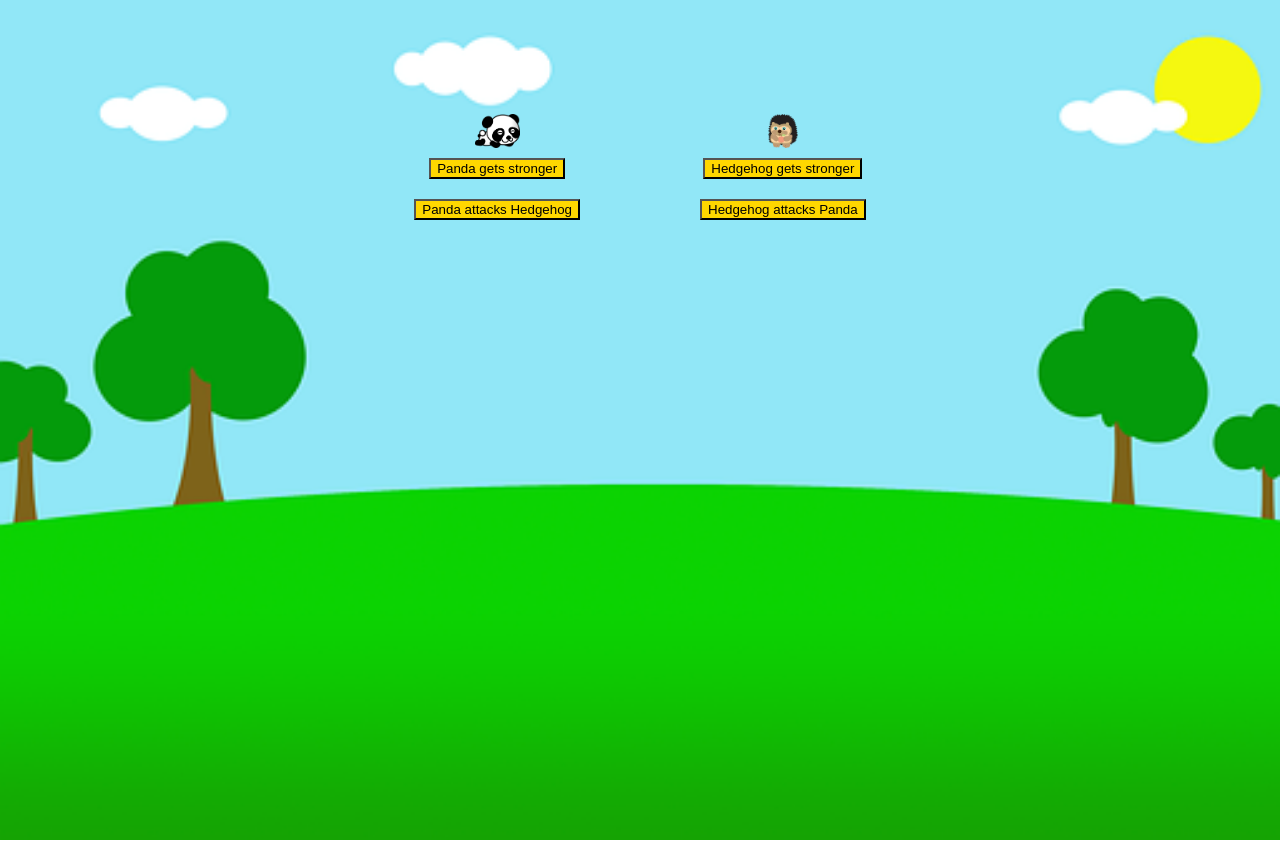
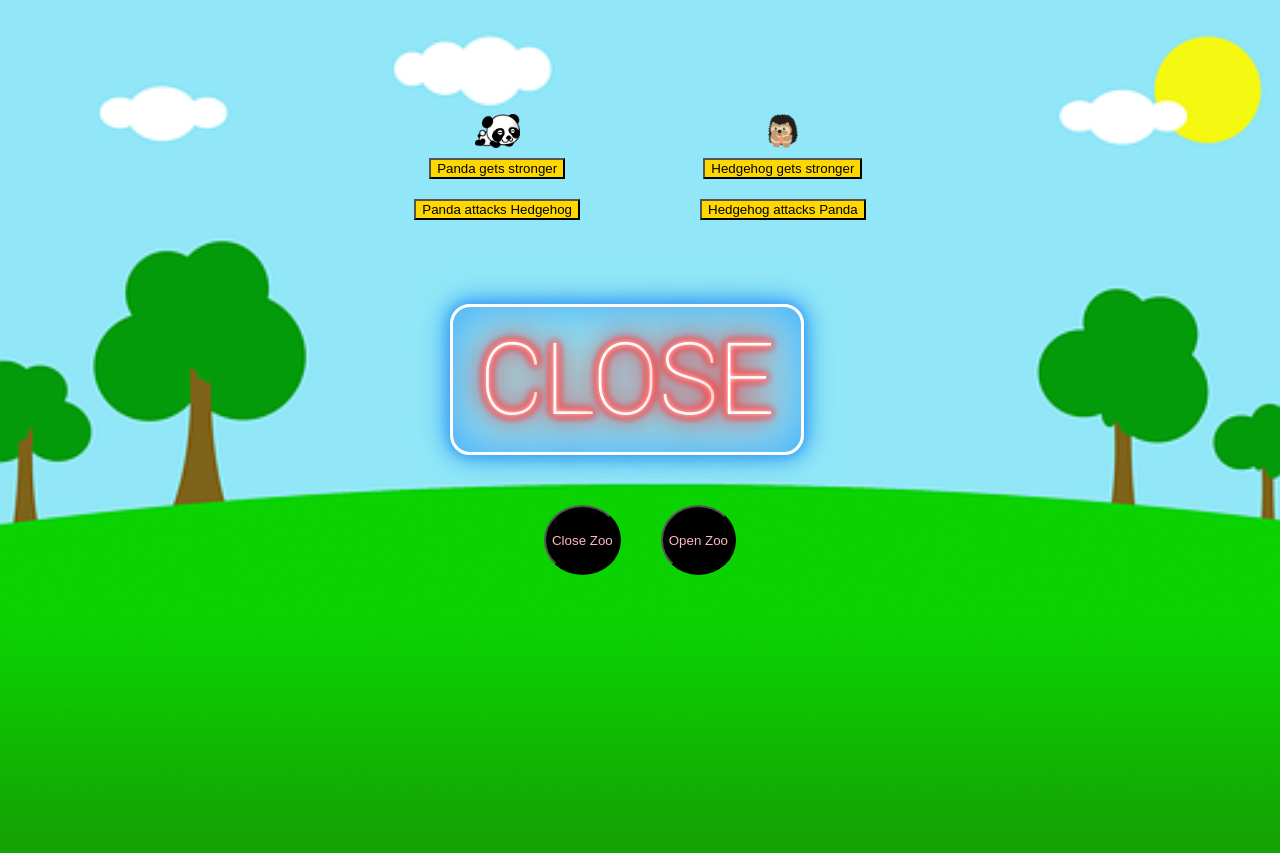
Before and after one commit to alicehsing/busy-zoo, a React (Create React App) app: page / in a window 1280 px wide. Built offline with nearby package versions, Linux system fonts and the light colour scheme.

Commit message:
the sign changes to open or closed on click of a button

```diff
--- a/src/App.js
+++ b/src/App.js
@@ -1,10 +1,13 @@
 import './App.css';
 import { useState } from 'react';
+import Sign from './Sign/Sign';
 
 
 function App() {
   const [pandaSize, setPandaSize] = useState(30);
   const [hedgehogSize, sethedgehogSize] = useState(30);
+  const [isOpen, setIsOpen] = useState(false);
+
 
   return (
     <div className="App">
@@ -22,8 +25,12 @@ function App() {
         </div>
       </section>
 
-      <section className="door">
-
+      <section className="sign">
+        <Sign isOpen={isOpen} />
+        <div className="sign-button">
+          <button onClick={() => setIsOpen(false)}>Close Zoo</button>
+          <button onClick={() => setIsOpen(true)}>Open Zoo</button>
+        </div>
       </section>
 
       <section className="parade">
--- /dev/null
+++ b/src/Sign/Sign.css
@@ -0,0 +1,107 @@
+@import url(https://fonts.googleapis.com/css?family=Roboto:100);
+
+:root {
+  --text-color: #f00;
+  --border-color: #3da7f8;
+  --animation-time: 1s;
+  --text-shadow: 0 0 5px #fff, 0 0 10px #fff, 0 0 5px var(--text-color),
+    0 0 10px var(--text-color), 0 0 10px var(--text-color),
+    0 0 10px var(--text-color), 0 0 10px var(--text-color),
+    0 0 20px var(--text-color), 0 0 30px var(--text-color),
+    0 0 40px var(--text-color), 0 0 55px var(--text-color),
+    0 0 75px var(--text-color);
+  --box-shadow: inset 0 0 50px var(--border-color), 0 0 10px var(--border-color),
+    0 0 20px var(--border-color), 0 0 30px var(--border-color);
+}
+
+p {
+  background-color: transparent;
+  border: 3px solid rgba(255, 255, 255, 0.33);
+  border-radius: 20px;
+  /* transform: rotate(-6deg); */
+  animation: turnOnBorder 0.24s forwards step-end,
+    flickerBorder calc(var(--animation-time) * 16) infinite step-end 1s;
+  padding: 14px 24px;
+  font-family: Roboto;
+  margin: 0px;
+  color: #fff;
+  width: 300px;
+  margin-left: 450px;
+}
+
+span {
+  font-size: 100px;
+}
+
+p span {
+  opacity: 0.33;
+  animation: turnOn forwards step-end;
+}
+
+p span:nth-child(1) {
+  animation-delay: 0.3s;
+}
+
+p span:nth-child(2) {
+  animation-delay: 0.2s;
+}
+
+p span:nth-child(3) {
+  animation-delay: 0.4s;
+}
+
+p span:nth-child(4) {
+  animation: turnOn 0.27s forwards step-end,
+    flicker var(--animation-time) infinite step-end 1s;
+}
+
+@keyframes turnOnBorder {
+  100% {
+    border: 3px solid #fff;
+    box-shadow: var(--box-shadow);
+    opacity: 1;
+  }
+}
+
+@keyframes turnOn {
+  100% {
+    text-shadow: var(--text-shadow);
+    opacity: 1;
+  }
+}
+
+@keyframes flicker {
+  0% {
+    text-shadow: var(--text-shadow);
+  }
+  99% {
+    text-shadow: none;
+  }
+}
+
+@keyframes flickerBorder {
+  0% {
+    box-shadow: var(--box-shadow);
+  }
+  99% {
+    box-shadow: none;
+  }
+}
+
+.sign-button {
+  margin-top:30px;
+}
+
+.sign-button button{
+  margin: 20px;
+  color:lightpink;
+  background-color:black;
+  height: 70px;
+  transition-duration: 0.4s;
+  border-radius: 50%
+}
+
+.sign-button button:hover {
+  background-color: white;
+  color: red
+}
--- /dev/null
+++ b/src/Sign/Sign.js
@@ -0,0 +1,26 @@
+import React from 'react';
+import './Sign.css';
+
+export default function Sign(props) {
+  return <div>
+    {
+      props.isOpen
+        ?
+        <p>
+          <span>O</span>
+          <span>P</span>
+          <span>E</span>
+          <span>N</span>
+        </p>
+
+        :
+        <p>
+          <span>C</span>
+          <span>L</span>
+          <span>O</span>
+          <span>S</span>
+          <span>E</span>
+        </p>
+    }
+  </div>;
+}
```
Also changed, not shown: src/Parade.js (added).
